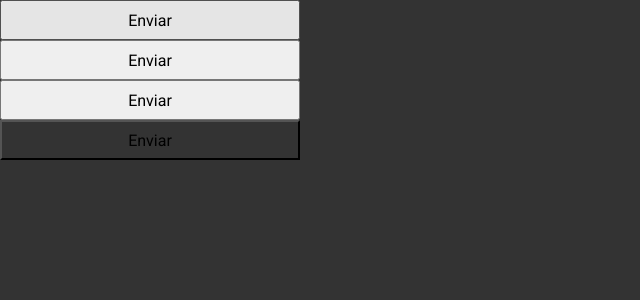
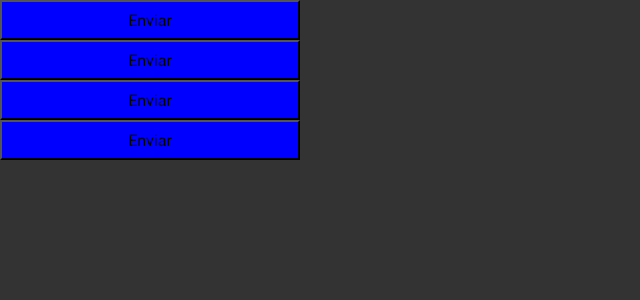
Before and after one commit to augustolr06/Ignite-Timer, a React (Vite) app: page / in a window 1280 px wide. Shown: the top 300 px of the page, without its empty margins (0-640 px from the left). Built offline with nearby package versions, Linux system fonts and the light colour scheme.

Commit message:
refactor: remove conditional background of button

```diff
--- a/src/Components/Button/Button.styles.ts
+++ b/src/Components/Button/Button.styles.ts
@@ -13,10 +13,5 @@ export const ButtonContainer = styled.button<ButtonContainerProps>`
 
   height: 40px;
 
-  background-color: ${props => {
-    if (props.variant === "primary") return props.theme.primary;
-    else if (props.variant === "secondary") return props.theme.secondary;
-    else if (props.variant === "neutral") return props.theme.neutral;
-    else return 'unset';
-  }};
+  background-color: blue;
 `
```
